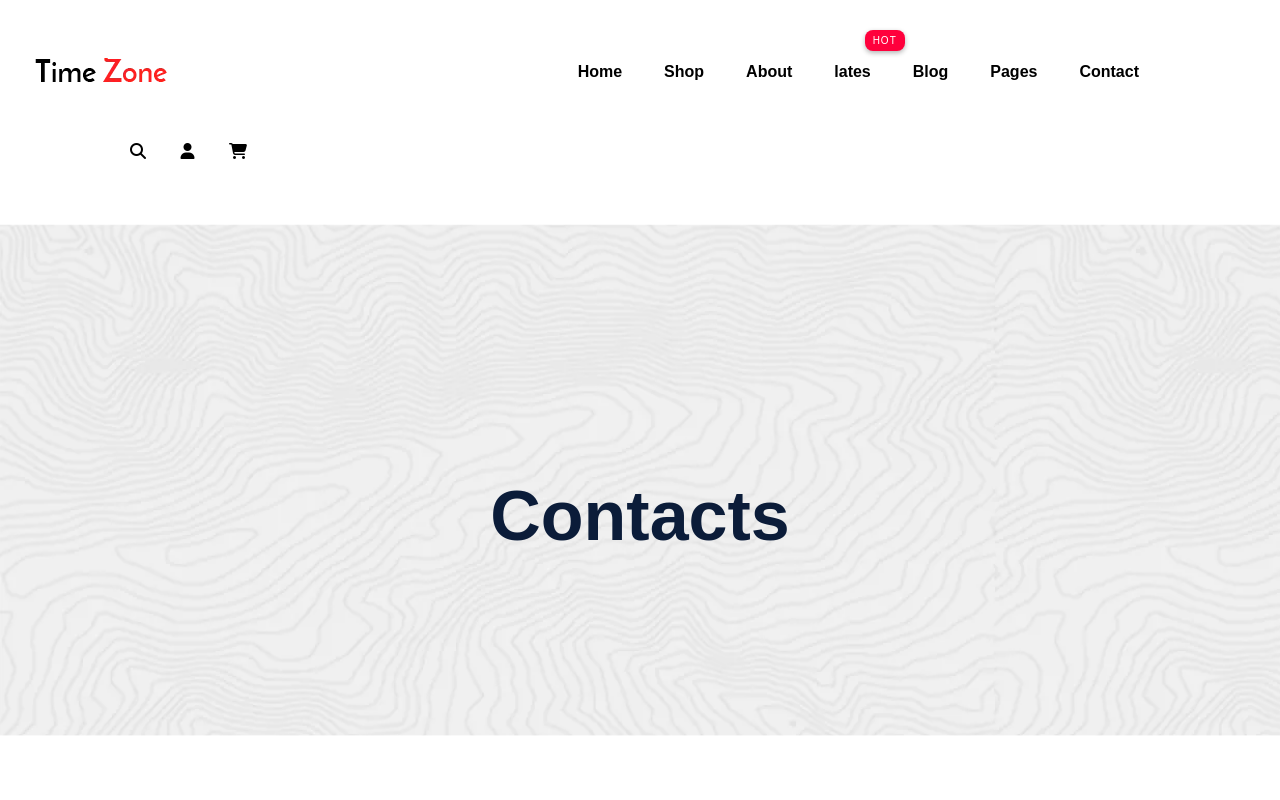
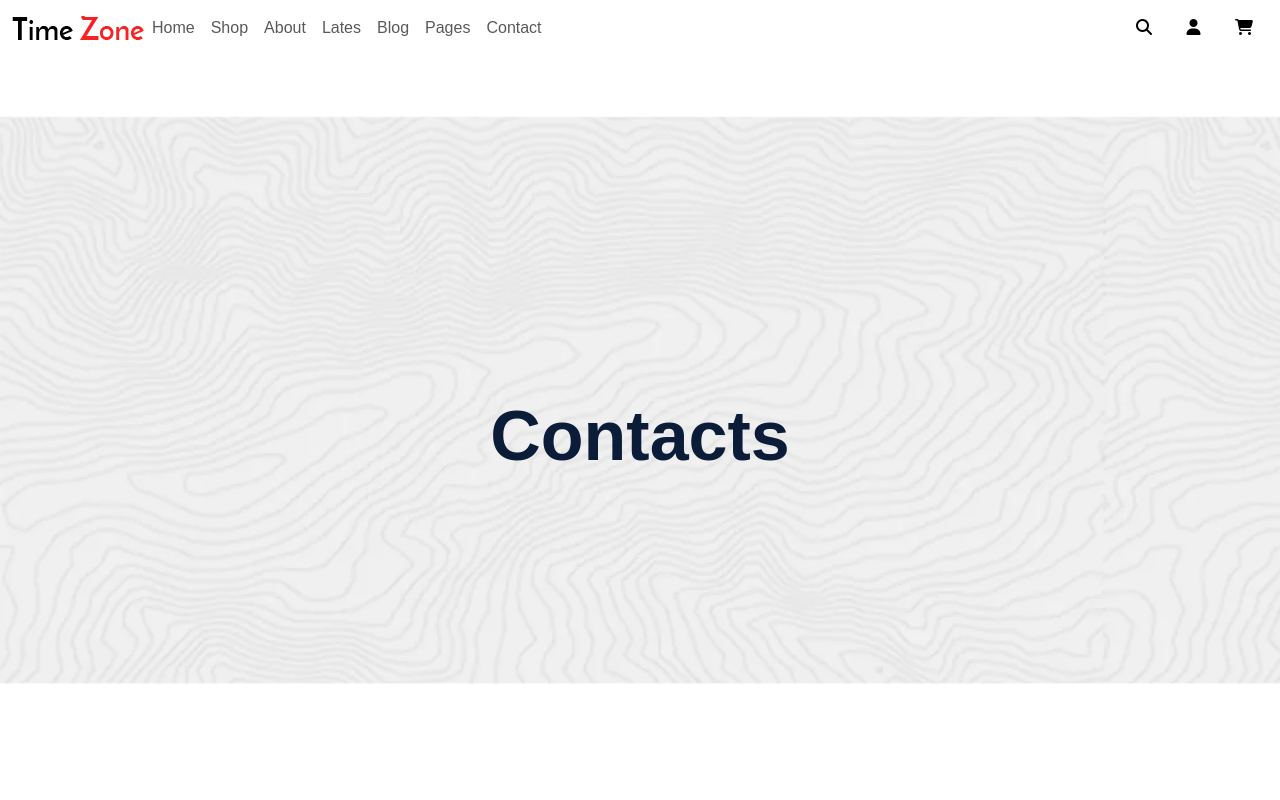
Before and after one commit to fatma400/watches, a plain HTML site: page contactWatch.html in a window 1280 px wide. Shown: the top 800 px of the page. Drawn offline with Linux system fonts and the light colour scheme.

Commit message:
Update contactWatch.html

```diff
--- a/contactWatch.html
+++ b/contactWatch.html
@@ -6,57 +6,50 @@
     <title>Contact</title>
     <link rel="stylesheet" href="https://cdnjs.cloudflare.com/ajax/libs/font-awesome/6.5.2/css/all.min.css">
     <link rel="stylesheet" href="css/bootstrap.min.css">
+    <link rel="stylesheet" href="css/allWatch.css">
     <link rel="stylesheet" href="css/contactWatch.css">
 </head>
 <body>
-    <header>
-        <div class="nav">
-            <div class="head">
+    <nav class="navbar navbar-expand-lg " id="header">
+        <div class="container-fluid">
+          <button class="navbar-toggler" type="button" data-bs-toggle="collapse" data-bs-target="#navbarSupportedContent" aria-controls="navbarSupportedContent" aria-expanded="false" aria-label="Toggle navigation">
+            <span class="navbar-toggler-icon"></span>
+          </button>
           <div class="logo">
             <a href="#"><img src="img/logo.png.webp" alt="logo"></a>
              </div>
-                <div class="list">
-                 <ul>
-                    <li><a href="index.html">Home</a></li>
-                    <li><a href="shopWatch.html">Shop</a></li>
-                    <li><a href="aboutWatch.html">About</a></li>
-                    <li class="subMenu lates">
-                        <a href="">lates</a>
-                        <ul class="menu">
-                            <li><a href="#">Product List</a></li>
-                            <li><a href="#">Product Details</a></li>
+          <div class="collapse navbar-collapse" id="navbarSupportedContent">
+            <ul class="navbar-nav me-auto   my-lg-0 navbar-nav-scroll" style="--bs-scroll-height: 100px;">
+              <li class="nav-item">
+                <a class="nav-link" aria-current="page" href="index.html">Home</a>
+              </li>
+              <li class="nav-item">
+                <a class="nav-link" href="shopWatch.html">Shop</a>
+              </li>
+              <li class="nav-item">
+                <a class="nav-link" href="aboutWatch.html">About</a>
+              </li>
+              <li class="nav-item">
+                <a class="nav-link" href="#">Lates</a>
+              </li>
+              <li class="nav-item">
+                <a class="nav-link" href="#">Blog</a>
+              </li>
+              <li class="nav-item">
+                <a class="nav-link" href="#">Pages</a>
+              </li>
+              <li class="nav-item">
+                <a class="nav-link" href="contactWatch.html">Contact</a>
+              </li>
             </ul>
-
-                    </li>
-                    <li class="subMenu">
-                        <a href="">Blog</a>
-                        <ul class="menu">
-                            <li><a href="#">Blog </a></li>
-                            <li><a href="#">Blog Details</a></li>
-                        </ul>
-                    </li>
-                    <li class="subMenu">
-                        <a href="">Pages</a>
-                        <ul class="menu">
-                            <li><a href="#">Login</a></li>
-                            <li><a href="#">Cart</a></li>
-                            <li><a href="#">Element</a></li>
-                            <li><a href="#">Confarmation</a></li>
-                            <li><a href="#">Product Checkout</a></li>
-                        </ul>
-
-                    </li>
-                    <li><a href="contactWatch.html">Contact</a></li>
-                </ul>
-        </div>
-        <div class="icons">
+            <div class="icons" role="search">
                 <i class="fa-solid fa-magnifying-glass"></i>
                 <i class="fa-solid fa-user"></i>
                 <i class="fa-solid fa-cart-shopping"></i>
           </div>
           </div>
         </div>
-    </header>
+      </nav>
     <section class="sectionShop1">
         <div class="container">
            <div class="text">
```
Lines whose indentation alone changed are shown as unchanged.
